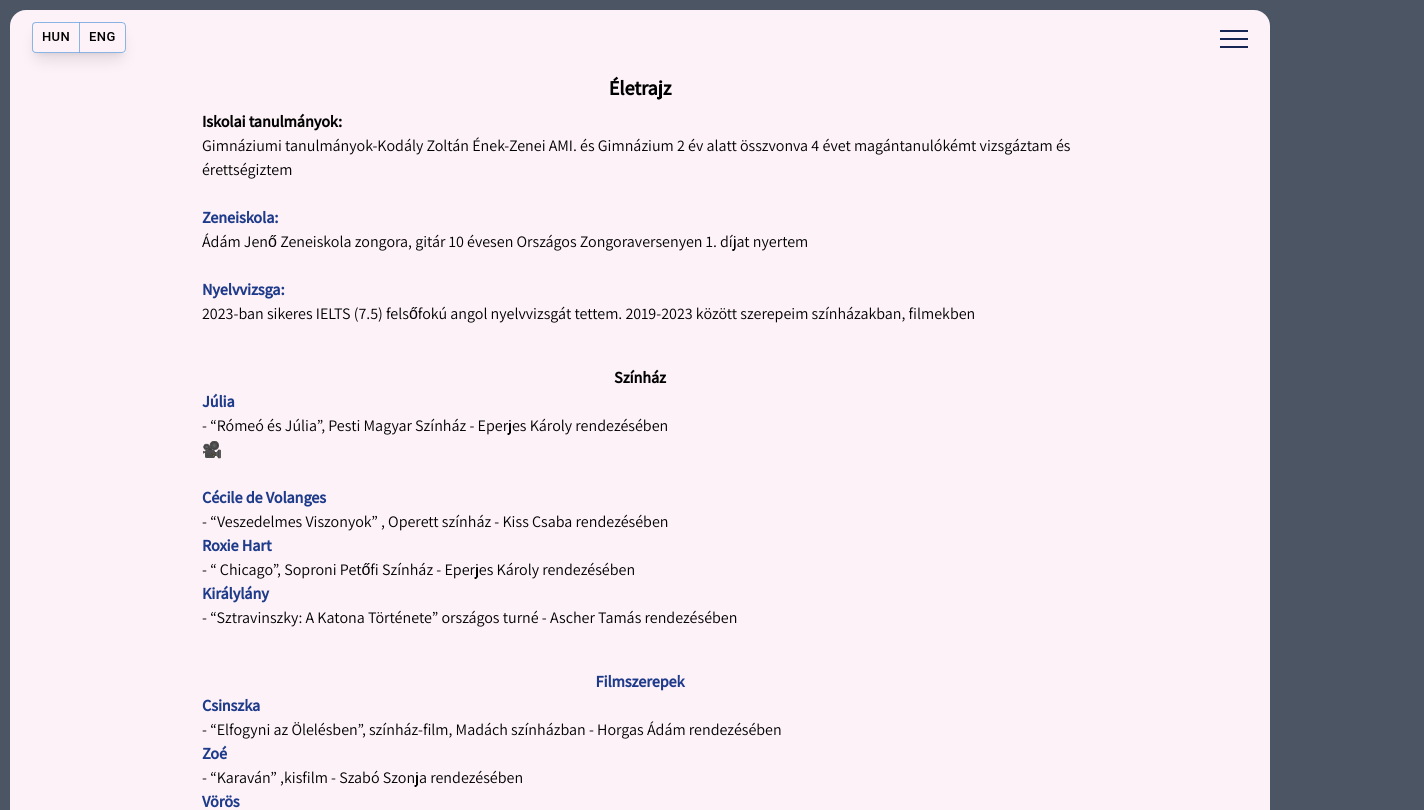
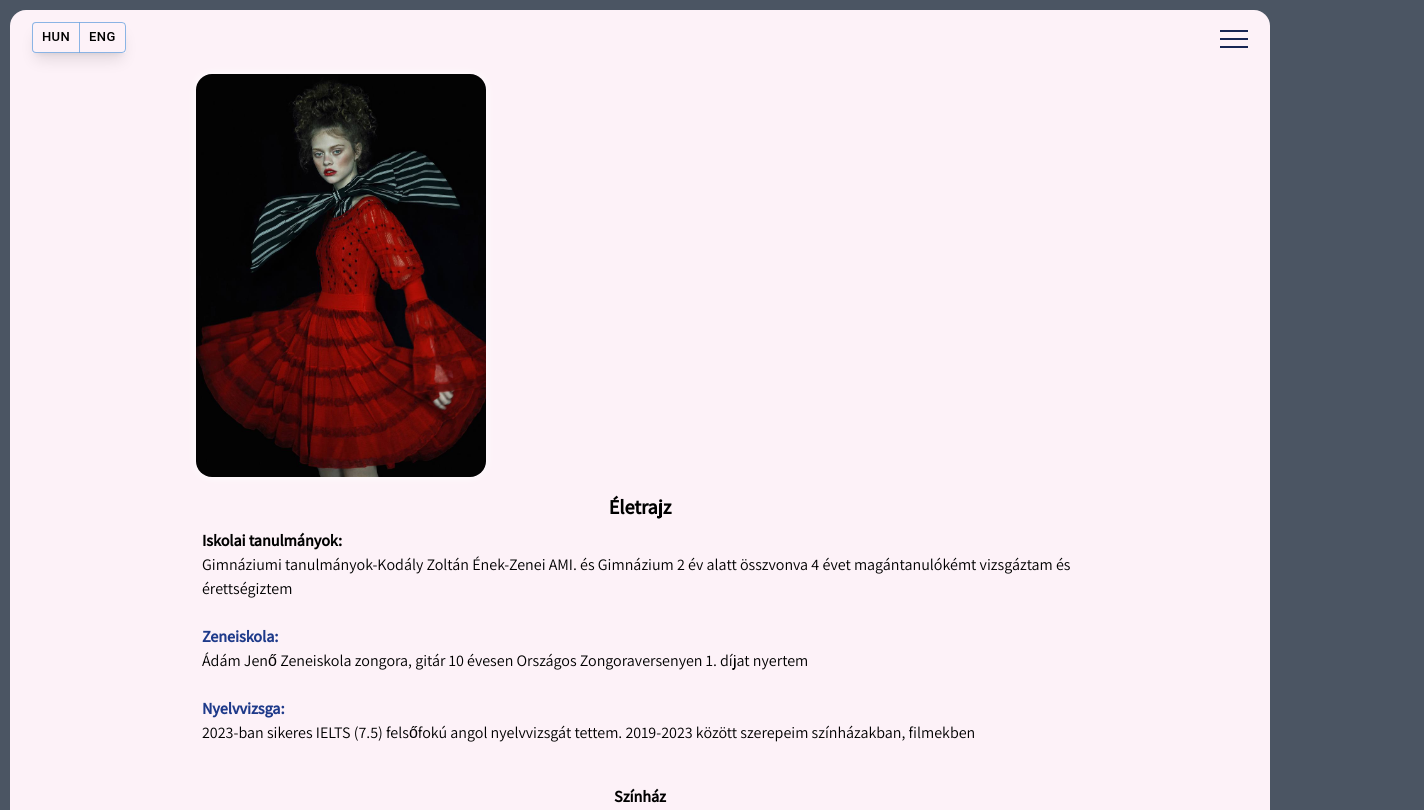
Before and after one commit to vladyslavt97/Anait-Vanoian, a Next.js app: page /biography in a window 1280 px wide. Shown: the top 810 px of the page, 1424 px wide, since content can reach past the window. Built offline with nearby package versions, Linux system fonts and the light colour scheme.

Commit message:
addded video and iamge

```diff
--- a/app/biography/page.tsx
+++ b/app/biography/page.tsx
@@ -1,8 +1,9 @@
 "use client"
-
+import Image from "next/image";
 import EngBio from "@/components/EngBio";
 import HunBio from "@/components/HunBio";
 import { useStore } from "@/components/State";
+import { motion } from "framer-motion";
 
 type Props = {}
 
@@ -15,10 +16,20 @@ export default function Page({}: Props) {
 
   return (
     <div className="bg-pink-50 rounded-2xl m-2.5 p-4 ">
-        {language === "hun" && <h1 className="font-bold text-center py-2 text-xl text-black mt-10" style={{ textShadow: "1px 1px 10px rgba(255, 255, 255, 0.5)" }}>Életrajz</h1>}
-        {language === "eng" && <h1 className="font-bold text-center py-2 text-xl text-black mt-10" style={{ textShadow: "1px 1px 10px rgba(255, 255, 255, 0.5)" }}>Biography</h1>}
-        {language === "hun" && <HunBio/>}
-        {language === "eng" && <EngBio/>}
+        <motion.div
+      initial={{opacity:0,
+        x:5, y:5
+      }}
+      animate={{opacity:1,
+        x:0, y:0
+      }}
+      transition={{duration:1, delay: 0.2}}
+      className="relative top-0 mx-2.5 w-full sm:w-full md:left-40 z-10 flex"
+      >
+        <Image src="/gallery/modelling/56.jpg" alt="" width={300} height={300} priority={true} className="rounded-2xl shadow-white relative top-12 w-[290px]"/>
+      </motion.div>
+        <h1 className="font-bold text-center py-2 text-xl text-black mt-14" style={{ textShadow: "1px 1px 10px rgba(255, 255, 255, 0.5)" }}>{language === "hun" ? "Életrajz" : "Biography"}</h1>
+        {language === "hun" ? <HunBio/> : <EngBio/>}
     </div>
   )
 }
--- a/components/LanguageSwitch.tsx
+++ b/components/LanguageSwitch.tsx
@@ -7,6 +7,11 @@ import { useStore } from "./State";
 type Props = {}
 interface languagesState {
   setLanguage: (language: string) => void;
+}
+
+interface openState {
+    open: false;
+  setOpen: (open: boolean) => void;
 }
 
 export default function LanguageSwitch({}: Props) {
@@ -20,8 +25,9 @@ export default function LanguageSwitch({}: Props) {
   }
 
   const setLanguage = useStore((state: languagesState) => state.setLanguage);
+  const open = useStore((state: openState) => state.open);
   return (
-    <div className="absolute left-8 top-3 shadow-lg z-10">
+    <div className={`absolute left-8 top-3 shadow-lg ${open ? "z-10" : "z-50"}`}>
         <Box>
             <ButtonGroup size="small" aria-label="small button group">
                 <Button onClick={hunBio} key="one" sx={{ color: "black" }}>HUN</Button>
--- a/videos.json
+++ b/videos.json
@@ -1,4 +1,7 @@
 [
+    {
+    "video": "JfUUUcPDKJk"
+    },
     {
     "video": "uyW0EbmN9z4"
     },
```
